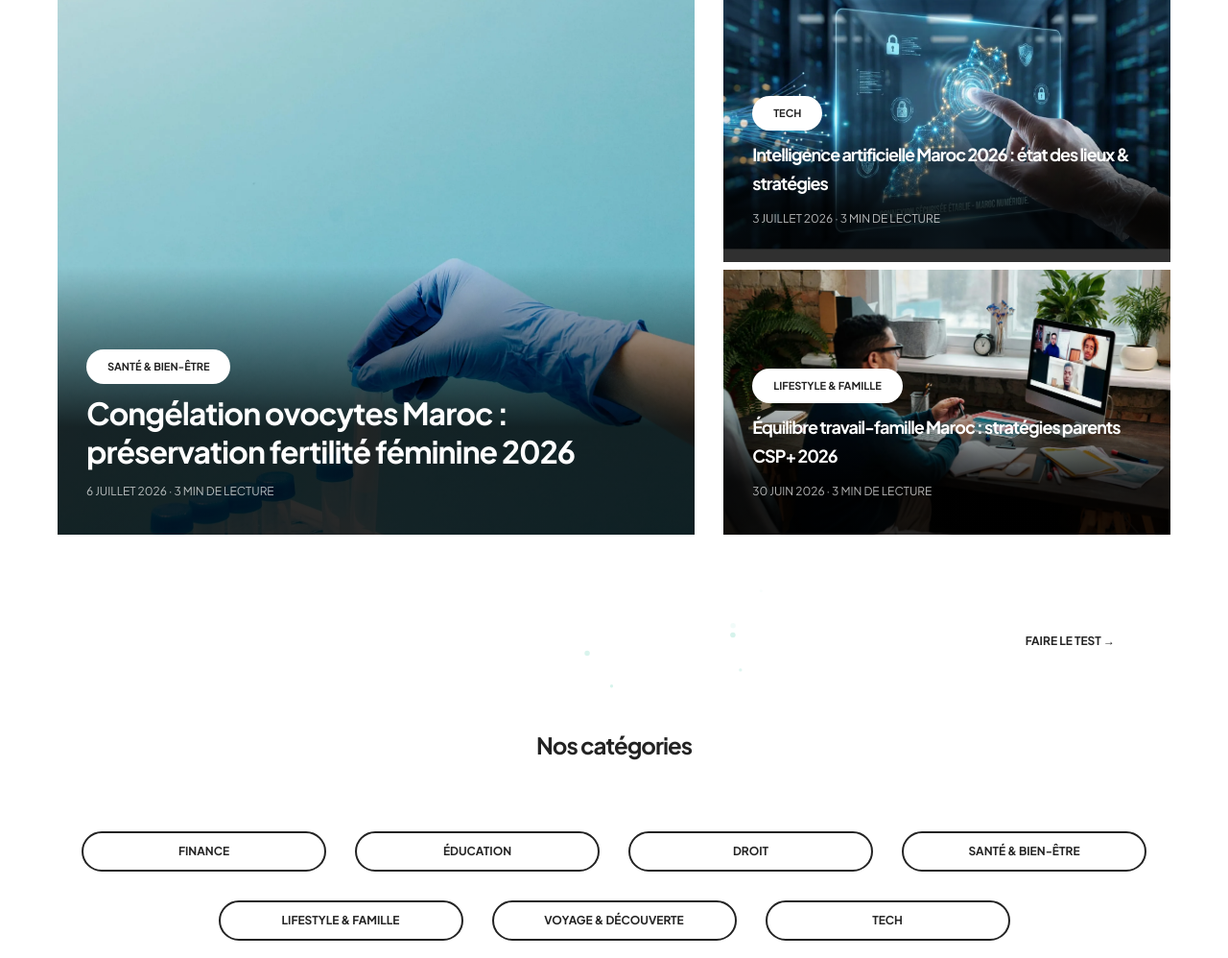
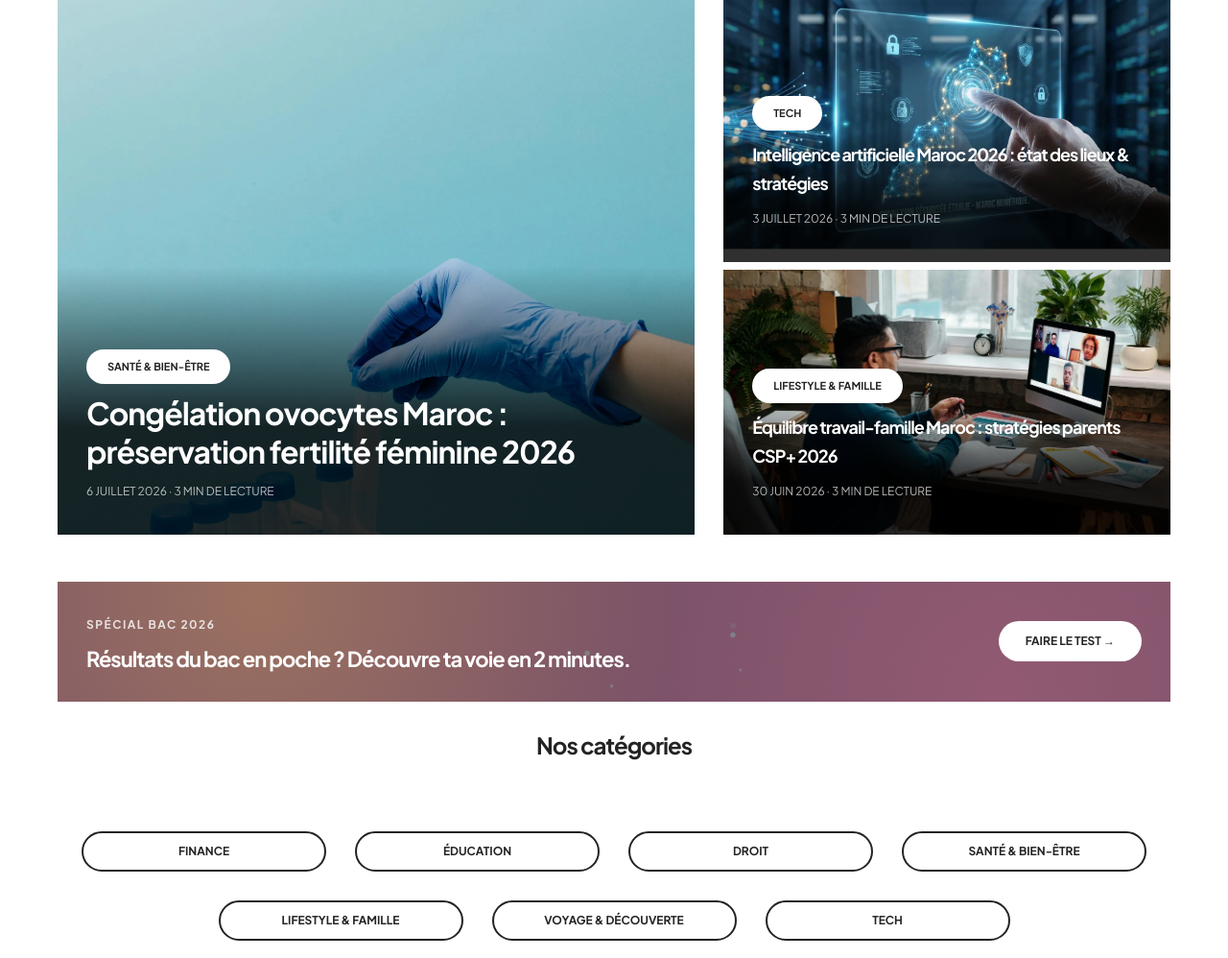
Before and after one commit to neybrasmagazine/neybras-family, a website: page index.html in a window 1280 px wide. Shown: the part 99-1097 px from the top of the page at 96% size. Drawn offline with Linux system fonts and the light colour scheme.

Commit message:
Fix: bac banner had no background color at all
The background shorthand mixed a color with two gradient layers
(background-color is only valid in the last layer of a multi-layer
background shorthand per spec), so the whole declaration was invalid
and browsers dropped it — the banner rendered fully transparent
instead of prune. Split into background-color + background-image.

```diff
--- a/index.html
+++ b/index.html
@@ -158,7 +158,7 @@
 
             <section class="pt-0 pb-0">
                 <div class="container-fluid p-0">
-                    <div class="position-relative overflow-hidden mb-30px" id="bacBanner" style="background:#7A5268 radial-gradient(circle at 18% 15%, rgba(240,194,75,.28), transparent 45%), radial-gradient(circle at 85% 88%, rgba(242,120,159,.2), transparent 42%);">
+                    <div class="position-relative overflow-hidden mb-30px" id="bacBanner" style="background-color:#7A5268;background-image:radial-gradient(circle at 18% 15%, rgba(240,194,75,.28), transparent 45%), radial-gradient(circle at 85% 88%, rgba(242,120,159,.2), transparent 42%);">
                         <canvas id="bacFireworks" class="position-absolute top-0 start-0 w-100 h-100" aria-hidden="true" style="pointer-events:none;"></canvas>
                         <div class="d-flex sm-flex-column align-items-center justify-content-between position-relative p-30px sm-p-20px" style="gap:20px;z-index:1;">
                             <div class="text-white text-center text-lg-start">
```
